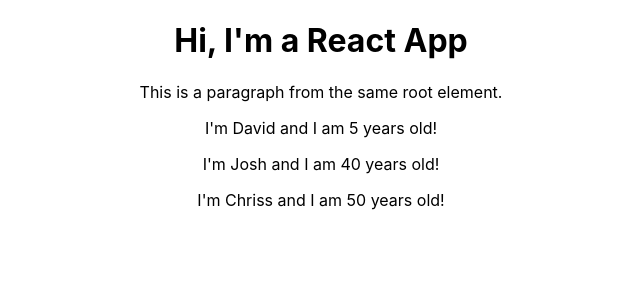
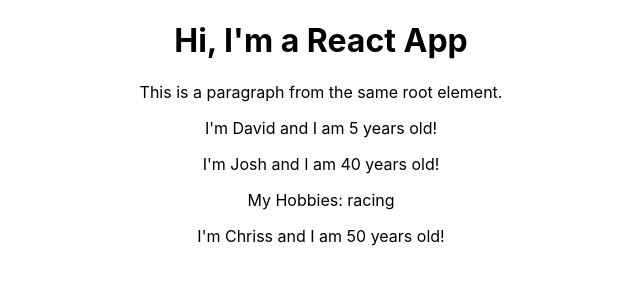
Before and after one commit to davidborka/ReactTrainig, a React (Create React App) app in the folder react-complete-training/: page / in a window 1280 px wide. Shown: the top 300 px of the page, without its empty margins (319-959 px from the left). Built offline with nearby package versions, Linux system fonts and the light colour scheme.

Commit message:
UnserstandingTheChildrenProperty

```diff
--- a/react-complete-training/src/Person/Person.js
+++ b/react-complete-training/src/Person/Person.js
@@ -1,7 +1,11 @@
 import React from 'react';
 
 const person = (props) =>{
-    return <p>I'm {props.name} and I am {props.age} years old!</p>
+    return (
+    <div>
+        <p>I'm {props.name} and I am {props.age} years old!</p>
+        <p>{props.children}</p>
+    </div>)
 };
 
 export default person;
```
